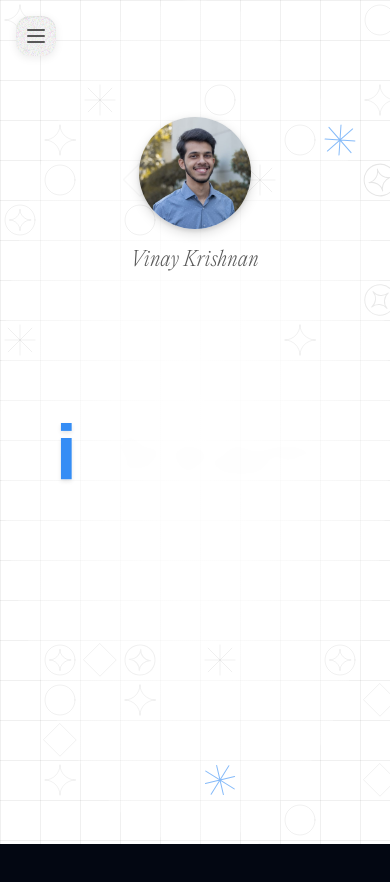
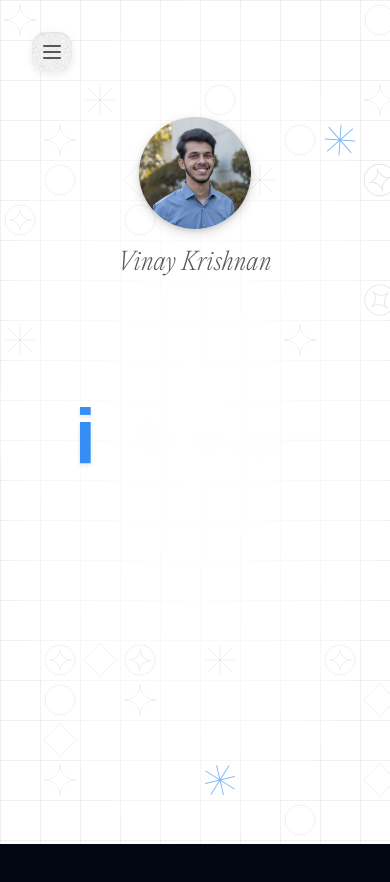
Before and after one commit to vnay-dev/portfolio, a Next.js app: page / in a window 390 px wide. Shown: the top 882 px of the page. Built offline with nearby package versions, Linux system fonts and the light colour scheme; a web font is replaced by a local one.

Commit message:
Adjust Navbar positioning and refine Hero section typography for improved visual hierarchy and responsiveness. Updated Navbar's position for better accessibility and enhanced text styling in the Hero section for a more polished appearance.

```diff
--- a/components/layout/Navbar.tsx
+++ b/components/layout/Navbar.tsx
@@ -89,7 +89,7 @@ const Navbar = () => {
         initial={{ filter: "blur(10px)", opacity: 0 }}
         animate={{ filter: "blur(0px)", opacity: 1 }}
         transition={{ duration: 2.0, ease: [0.4, 0.0, 0.2, 1] }}
-        className="md:hidden fixed top-4 left-4 z-[1001]"
+        className="md:hidden fixed top-8 left-8 z-[1001]"
       >
         <button
           onClick={() => setIsMobileMenuOpen(!isMobileMenuOpen)}
--- a/components/sections/Hero.tsx
+++ b/components/sections/Hero.tsx
@@ -450,14 +450,14 @@ export function Hero() {
            transition={{ duration: 1.0, ease: [0.16, 1, 0.3, 1], delay: 0.4 }}
            className="px-2 py-2 text-center"
          >
-           <span style={{ color: '#585858', fontSize: '20px' }} className="text-lg italic font-light tracking-wide editorial-ultralight">
+           <span style={{ color: '#585858', fontSize: '24px' }} className="text-lg italic font-light tracking-wide editorial-ultralight">
              Vinay Krishnan
            </span>
          </motion.div>
        </div>
 
        {/* Mobile/Tablet Text Content - Centered */}
-       <div className="md:hidden relative z-10 flex w-full items-center justify-center max-w-full" style={{ marginTop: '4rem' }}>
+       <div className="md:hidden relative z-10 flex w-full items-center justify-center max-w-full" style={{ marginTop: '2rem', marginLeft: '2.35rem' }}>
          <motion.div
            initial={{ opacity: 0, y: 20 }}
            animate={{ opacity: 1, y: 0 }}
```
